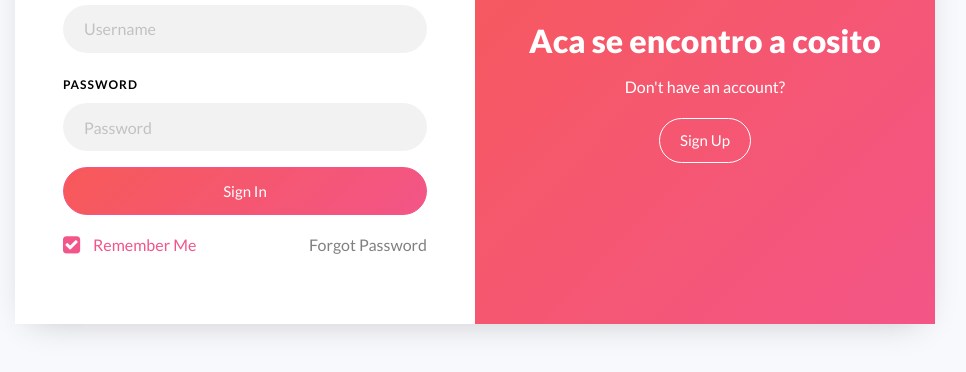
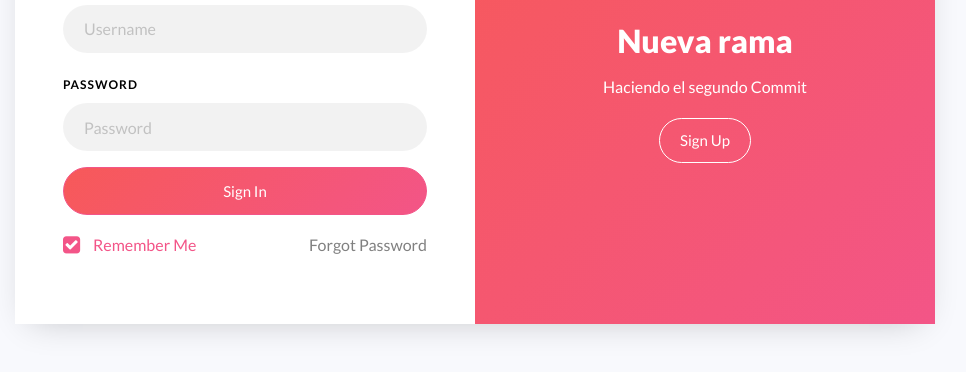
Before and after one commit to Estevang01/Primer-Parcial, a plain HTML site: page index.html in a window 1280 px wide. Shown: the part 354-726 px from the top of the page, without its empty margins (165-1131 px from the left). Drawn offline with Linux system fonts and the light colour scheme.

Commit message:
Segundo cambio en el Index

```diff
--- a/index.html
+++ b/index.html
@@ -25,8 +25,8 @@
 					<div class="wrap d-md-flex">
 						<div class="text-wrap p-4 p-lg-5 text-center d-flex align-items-center order-md-last">
 							<div class="text w-100">
-								<h2>Aca se encontro a cosito</h2>
-								<p>Don't have an account?</p>
+								<h2>Nueva rama</h2>
+								<p>Haciendo el segundo Commit</p>
 								<a href="#" class="btn btn-white btn-outline-white">Sign Up</a>
 							</div>
 			      </div>
```
